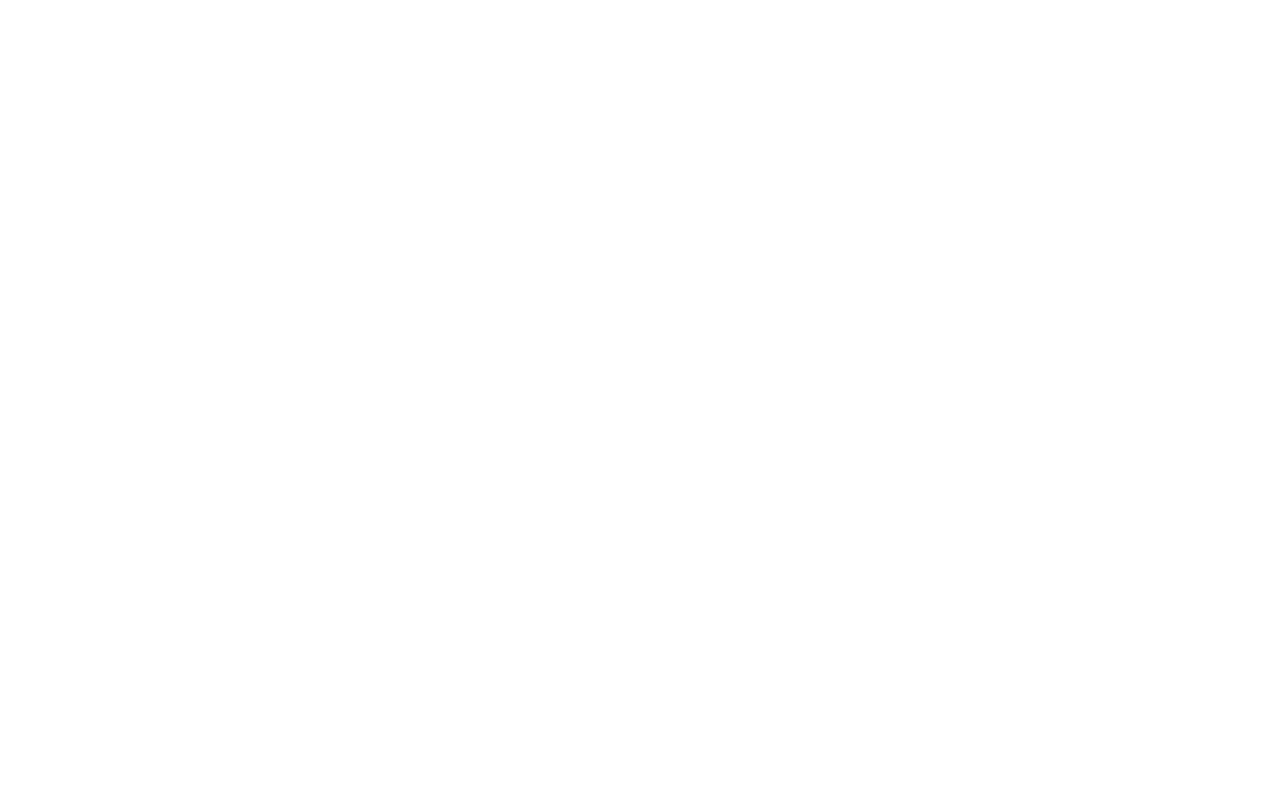
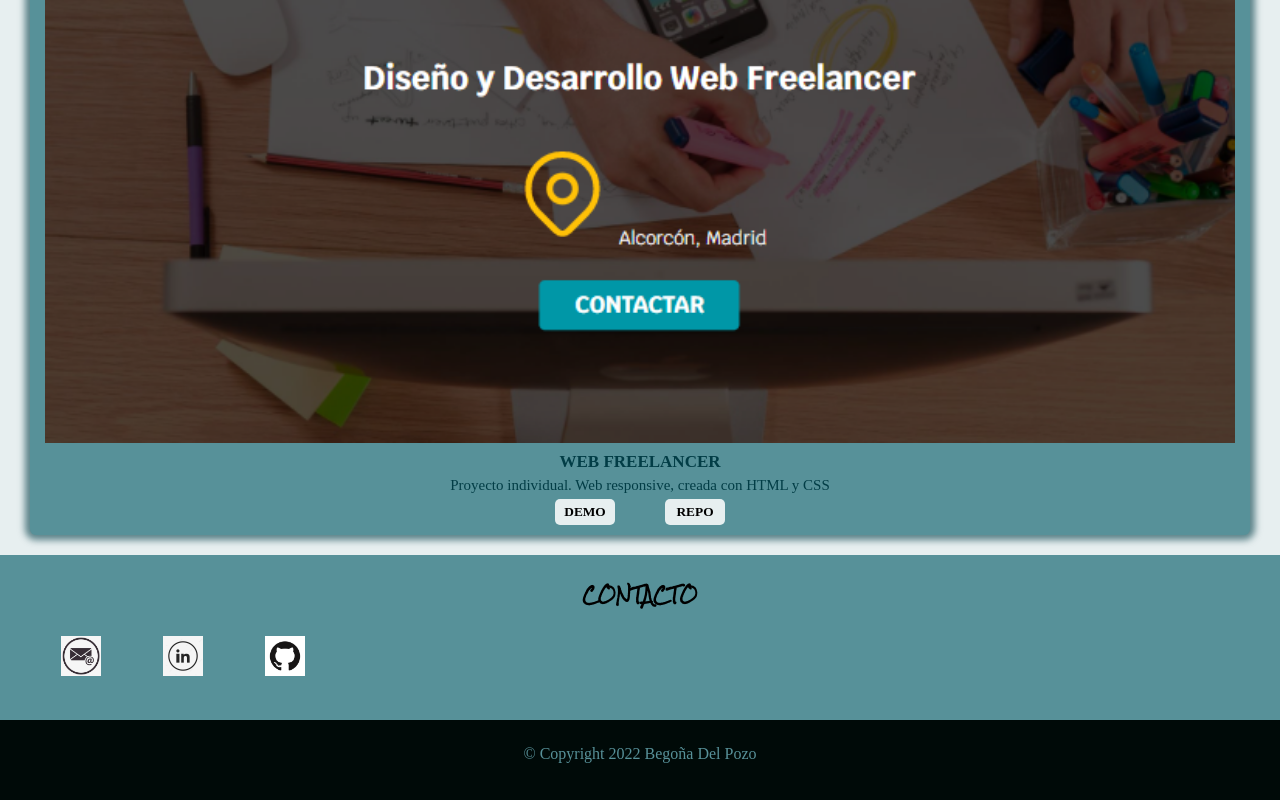
Before and after one commit to Begodpo/Portfolio, a React (Create React App) app: page / in a window 1280 px wide. Shown: the part 7777-8577 px from the top of the page. Before the commit the page ends 7601 px from the top, so only its background shows below. Built offline with nearby package versions, Linux system fonts and the light colour scheme; a web font is replaced by a local one.

Commit message:
add contact and footer styles

```diff
--- a/src/components/App.js
+++ b/src/components/App.js
@@ -3,6 +3,9 @@
 import "../styles/components/Header.scss";
 import "../styles/components/About.scss";
 import "../styles/components/Projects.scss";
+import "../styles/components/Contact.scss";
+import "../styles/components/Footer.scss";
+
 //import { Link, Route } from "react-router-dom";
 import About from "./About";
 import Contact from "./Contact";
--- a/src/components/Contact.js
+++ b/src/components/Contact.js
@@ -1,11 +1,15 @@
+import linkedIn from "../images/linkedIn_icon.jpg";
+import gitHub from "../images/GitHub-Mark.png";
+import email from "../images/email_icon.png";
+
 function Contact() {
   return (
-    <section>
-      <h3>Contacto</h3>
-      <p>Contacta conmigo si quieres saber más</p>
-      <img src="#" alt="email icon" />
-      <img src="#" alt="linkedIn icon" />
-      <img src="#" alt="gitHub icon" />
+    <section className="contact">
+      <h3 className="contact__title">Contacto</h3>
+
+      <img className="contact__icon" src={email} alt="email icon" />
+      <img className="contact__icon" src={linkedIn} alt="linkedIn icon" />
+      <img className="contact__icon" src={gitHub} alt="gitHub icon" />
     </section>
   );
 }
--- a/src/components/Footer.js
+++ b/src/components/Footer.js
@@ -1,7 +1,9 @@
 function Footer() {
   return (
     <>
-      <p>&#169; Copyright 2022 Begoña Del Pozo </p>
+      <div className="footer">
+        <p className="footer__text">&#169; Copyright 2022 Begoña Del Pozo </p>
+      </div>
     </>
   );
 }
--- a/src/components/Projects.js
+++ b/src/components/Projects.js
@@ -5,6 +5,7 @@
 import inheriteCode from "../images/inherit_code.png";
 import adalabers from "../images/web_colaborativa_adalabers.png";
 import gameJs from "../images/rock_paper_scissors.png";
+import freelancer from "../images/web_freelancer.png";
 
 function Projects() {
   return (
@@ -109,6 +110,19 @@
         <button className="projects__article--button">Demo</button>
         <button className="projects__article--button">Repo</button>
       </article>
+      <article className="projects__article">
+        <img
+          className="projects__article--image"
+          src={freelancer}
+          alt="Imagen del proyecto Web Freelancer"
+        />
+        <h4 className="projects__article--name">Web Freelancer</h4>
+        <p className="projects__article--description">
+          Proyecto individual. Web responsive, creada con HTML y CSS
+        </p>
+        <button className="projects__article--button">Demo</button>
+        <button className="projects__article--button">Repo</button>
+      </article>
     </section>
   );
 }
--- /dev/null
+++ b/src/styles/components/Contact.scss
@@ -0,0 +1,16 @@
+@import "../core/variables";
+
+.contact {
+  background-color: var(--lightBlue);
+  padding: 2rem 3rem;
+  &__title {
+    text-transform: uppercase;
+    font-family: "Rock Salt", cursive;
+    font-size: 1.7rem;
+    text-align: center;
+  }
+  &__icon {
+    width: 40px;
+    margin: 2rem 3.1rem;
+  }
+}
--- /dev/null
+++ b/src/styles/components/Footer.scss
@@ -0,0 +1,11 @@
+@import "../core/variables";
+
+.footer {
+  background-color: var(--dark);
+  height: 10vh;
+  padding-top: 2.5rem;
+  &__text {
+    color: var(--lightBlue);
+    text-align: center;
+  }
+}
```
Also changed, not shown: src/images/email_icon.png (added), src/images/web_freelancer.png (added).
